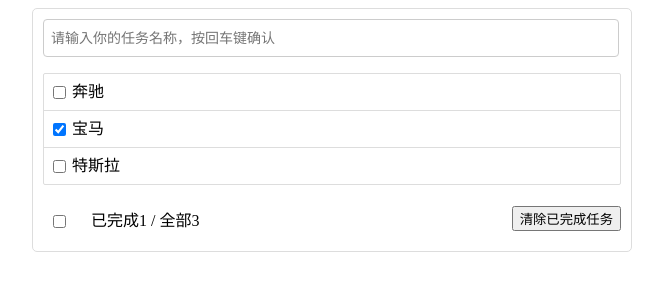
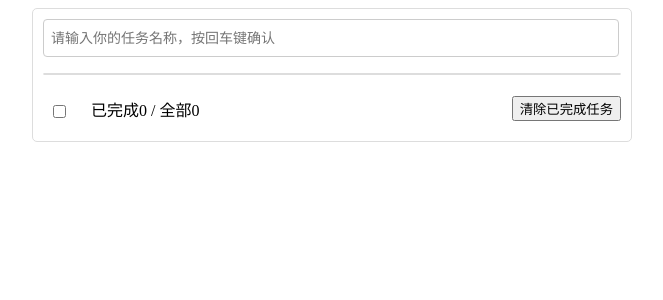
Before and after one commit to liva92/mall, a Vue app: page / in a window 1280 px wide. Shown: the top 300 px of the page, without its empty margins (308-971 px from the left). Built offline with nearby package versions, Linux system fonts and the light colour scheme.

Commit message:
todoList缓存设置

```diff
--- a/src/App.vue
+++ b/src/App.vue
@@ -3,17 +3,22 @@
     <div class="todo-wrap">
       <Header :addTodo="addTodo" />
       <List :todos="todos" :deleteTodo="deleteTodo" :updateTodo="updateTodo" />
-      <Footer :todos="todos" :checkAll="checkAll" :clearAllCompletedTodos="clearAllCompletedTodos" />
+      <Footer
+        :todos="todos"
+        :checkAll="checkAll"
+        :clearAllCompletedTodos="clearAllCompletedTodos"
+      />
     </div>
   </div>
 </template>
 <script lang="ts">
-import { defineComponent, reactive, toRefs } from 'vue'
+import { defineComponent, onMounted, reactive, toRefs, watch } from 'vue'
 // 引入直接的子级组件
 import Header from './components/Header.vue'
 import List from './components/List.vue'
 import Footer from './components/Footer.vue'
 import { Todo } from './type/type'
+import { readTodos, saveTodos } from './until/localStorageUtilsts'
 
 export default defineComponent({
   name: 'App',
@@ -25,11 +30,12 @@
   },
   setup() {
     const state = reactive<{ todos: Todo[] }>({
-      todos: [
-        { id: 1, title: '奔驰', isCompleted: false },
-        { id: 2, title: '宝马', isCompleted: true },
-        { id: 3, title: '特斯拉', isCompleted: false },
-      ],
+      todos: [],
+    })
+    onMounted(() => {
+      setTimeout(() => {
+        state.todos = readTodos()
+      }, 1000)
     })
     const addTodo = (todo: Todo) => {
       state.todos.unshift(todo)
@@ -49,6 +55,7 @@
     const clearAllCompletedTodos = () => {
       state.todos = state.todos.filter((todo) => !todo.isCompleted)
     }
+    watch(() => state.todos, saveTodos, { deep: true })
     return {
       ...toRefs(state),
       addTodo,
--- /dev/null
+++ b/src/until/localStorageUtilsts.ts
@@ -0,0 +1,8 @@
+import { Todo } from './../type/type';
+
+export function saveTodos(todos:Todo[]){
+localStorage.setItem('todos_key',JSON.stringify(todos))
+}
+export function readTodos(){
+   return JSON.parse(localStorage.getItem('todos_key')||'[]')
+}
```
